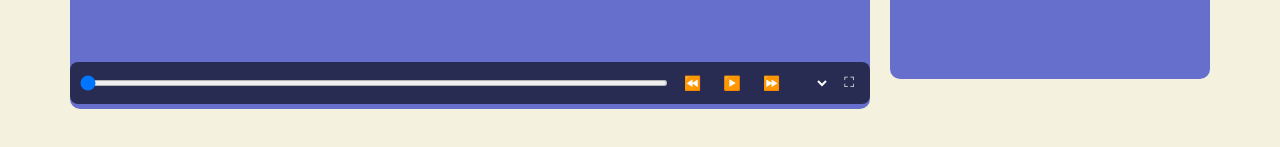
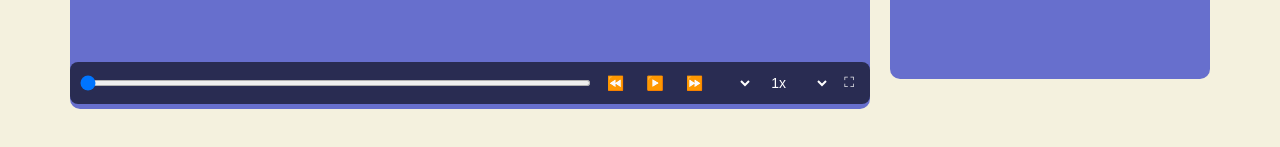
Before and after one commit to nitish624/BPSC_nkc, a plain HTML site: page modern.html in a window 1280 px wide. Shown: the part 419-566 px from the top of the page. Drawn offline with Linux system fonts and the light colour scheme.

Commit message:
Update modern.html

```diff
--- a/modern.html
+++ b/modern.html
@@ -145,6 +145,17 @@
         <button id="playPauseBtn">▶️</button>
         <button id="forward">⏩</button>
         <select id="qualityControl"></select>
+
+                <!-- ✅ Speed Control -->
+        <select id="speedControl">
+          <option value="0.25">0.25x</option>
+          <option value="0.5">0.5x</option>
+          <option value="1" selected>1x</option>
+          <option value="1.25">1.25x</option>
+          <option value="1.5">1.5x</option>
+          <option value="1.75">1.75x</option>
+        </select>
+
         <button id="fullscreenBtn">⛶</button>
       </div>
     </div>
@@ -271,6 +282,10 @@
         player.setPlaybackQuality(e.target.value);
       });
       setTimeout(loadQualityLevels, 2000);
+           // ✅ Speed Control
+      document.getElementById('speedControl').addEventListener('change', e => {
+        player.setPlaybackRate(parseFloat(e.target.value));
+      });
 
       // Fullscreen
       document.getElementById('fullscreenBtn').onclick = () => {
```
